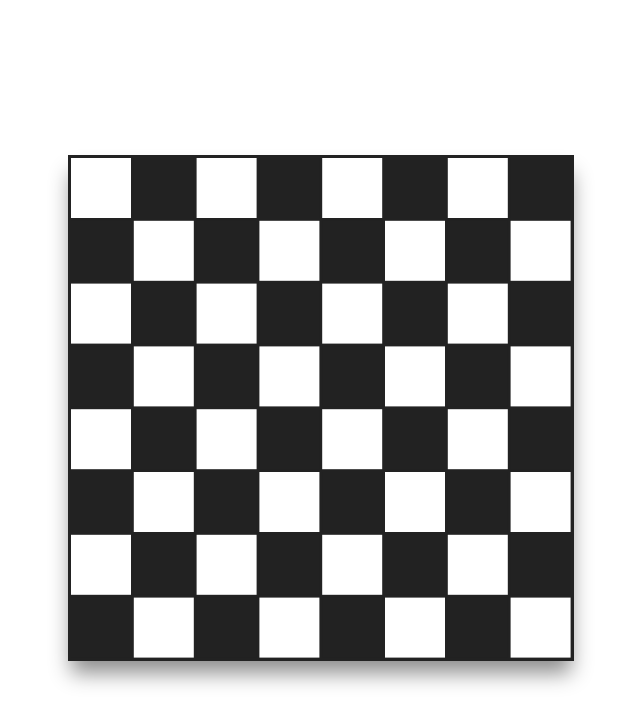
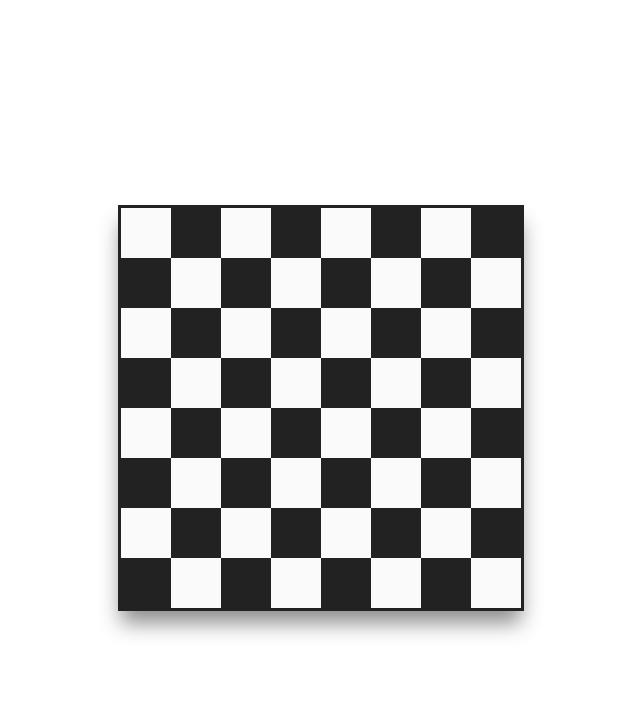
Before and after one commit to eduardoaraya/engine-chess-canvas-js, a plain HTML site: page index.html in a window 1280 px wide. Shown: the whole page, without its empty margins (319-959 px from the left). Drawn offline with Linux system fonts and the light colour scheme.

Commit message:
modularizando

```diff
--- /dev/null
+++ b/Board.js
@@ -0,0 +1,22 @@
+class Board{
+
+    constructor(element,structure){
+        this.canvas = document.getElementById(element);
+        this.context = this.canvas.getContext('2d');
+        this.structure = structure;
+    }
+
+    render(){
+        this.structure.forEach((item,number) => {
+            let color = (number%2 == 0) ? '#FAFAFA' : '#222';
+            let lastcolor = '';
+            item.forEach( pixel => {
+                if(lastcolor)
+                    color = lastcolor == '#222' ? '#FAFAFA' : '#222'
+                this.context.fillStyle = color;
+                lastcolor = color;
+                this.context.fillRect( pixel.x, pixel.y, pixel.size, pixel.size);
+            })
+        })
+    }
+}
--- /dev/null
+++ b/DataStructure.js
@@ -0,0 +1,65 @@
+class DataStructure{
+
+    constructor({
+        size,
+        margin,
+        boardLength
+    }){
+        this.size = size;
+        this.margin = margin;
+        this.boardLength = boardLength;
+    }
+
+    get structure(){
+        return this.definePositions();
+    }
+
+    set structure(structure){
+        throw new Error('Error')
+    }
+
+    defineColumns(){
+
+        let columns = [];
+
+        for ( let x = 0 ; x < this.boardLength ; x++ )
+            columns.push({ x:1,y:1 });
+
+        return columns;
+    }
+
+    defineRows(){
+
+        const columns = this.defineColumns();
+        let row = [];
+
+        for ( let x = 0 ; x < this.boardLength ; x++ )
+            row.push(columns);
+
+        return row;
+    }
+
+    definePositions() {
+        return this.defineRows().map((row,numberRow) => {
+            return row.map((column,numberColumn) => {
+                return {
+                    x: numberColumn * (this.size + this.margin),
+                    y: numberRow * (this.size + this.margin),
+                    size: this.size
+                };
+            })
+        });
+    }
+
+    defineExternalPositions(x,y) {
+        return this.defineRows().map((row,numberRow) => {
+            return row.map((column,numberColumn) => {
+                return {
+                    x: numberColumn * x,
+                    y: numberRow * y,
+                    size: this.size
+                };
+            })
+        });
+    }
+}
--- a/index.html
+++ b/index.html
@@ -14,75 +14,29 @@
             justify-content: center;
             align-items: center;
         }
-        #canvas{
+        #board{
             border:solid 3px #222;
             image-rendering: pixelated;
-            background:  #222;
+            background:  #BBB;
             box-shadow: 0px 15px 20px -3px rgba(0,0,0,0.45);
         }
     </style>
 </head>
 <body>
-        <canvas id="canvas" width="500" height="500"></canvas>
+        <canvas id="board" width="400" height="400"></canvas>
+        <script src="./DataStructure.js"></script>
+        <script src="./Board.js"></script>
+
         <script>
 
-            const canvas = document.getElementById('canvas');
-            var ctx = canvas.getContext('2d');
+            const dataStructure = new DataStructure({
+                size:50,
+                margin:0,
+                boardLength:8
+            });
 
-            const pieces = {
-                "peao":{
-                    x:1,
-                    y:52
-                },
-                "torre":{
-                    x:1,
-                    y:1
-                }
-            };
-
-            const board = renderBoard(62.300,0.5);
-
-            board.forEach((item,number) => {
-                let color = (number%2 == 0) ? '#FFF' : '#222';
-                let lastcolor = '';
-                item.forEach( pixel => {
-                    if(lastcolor)
-                        color = lastcolor == '#222' ? '#FFF' : '#222'
-                    ctx.fillStyle = color;
-                    lastcolor = color;
-
-                    ctx.fillRect( pixel.x, pixel.y, 60, 60);
-                })
-            })
-
-            function renderColumn(){
-                let columns = [];
-                for ( x = 0 ; x < 8 ; x++ ){
-                    columns.push({ x:1,y:1 });
-                }
-                return columns;
-            }
-
-            function renderRow(){
-                const columns = renderColumn();
-                let row = [];
-                for ( x = 0 ; x < columns.length ; x++ ){
-                    row.push(columns);
-                }
-                return row;
-            }
-
-
-            function renderBoard(size,margin) {
-                return renderRow().map((row,numberRow) => {
-                    return row.map((column,numberColumn) => {
-                        return {
-                            x: numberColumn * (size + margin),
-                            y: numberRow * (size + margin)
-                        };
-                    })
-                });
-            }
+            const board = new Board('board',dataStructure.structure);
+            board.render();
 
         </script>
 </body>
```
